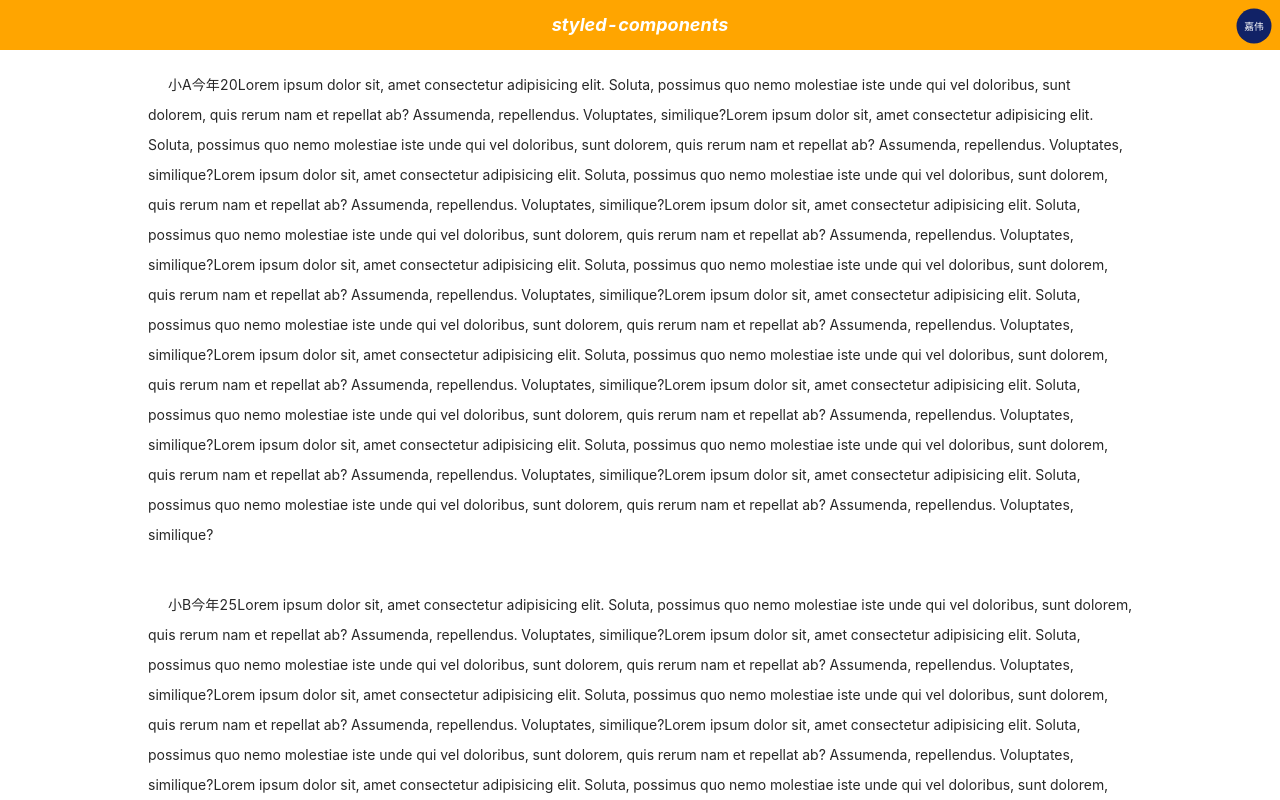
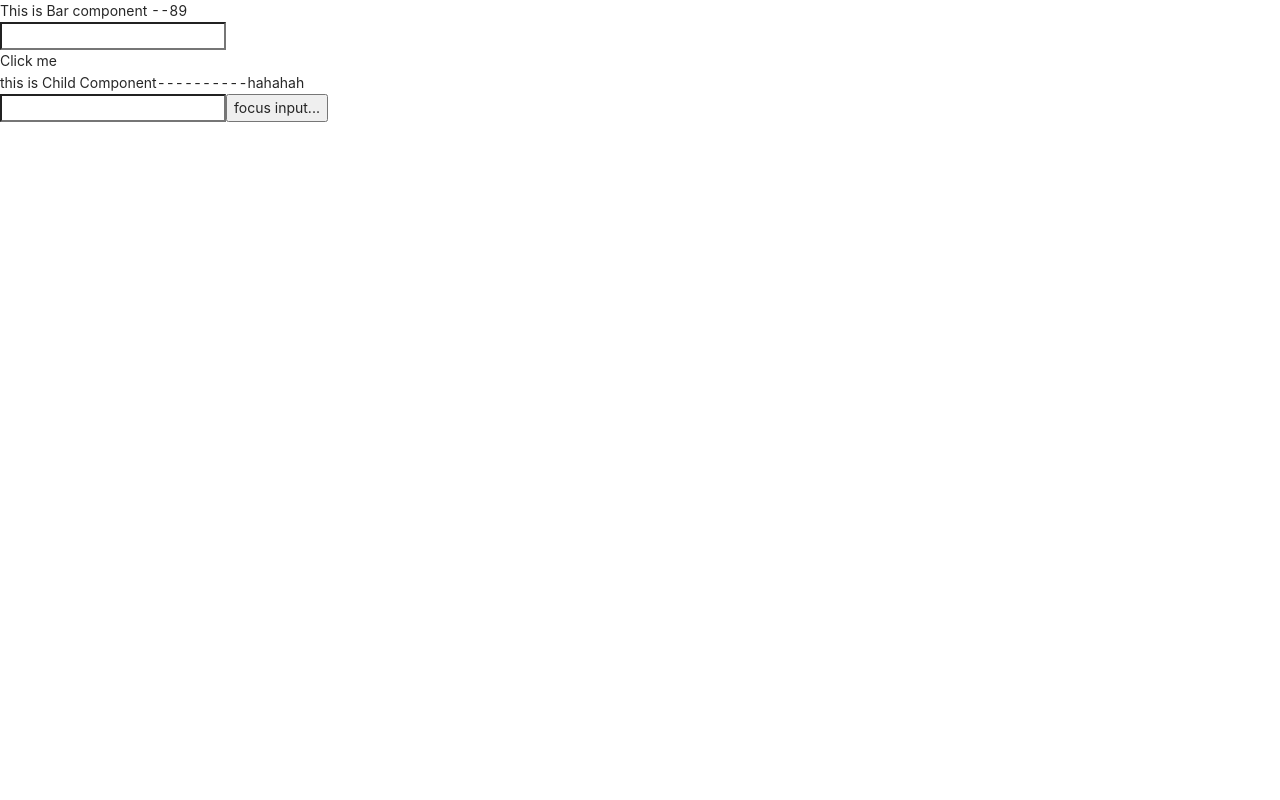
Before and after one commit to weishaodaren/Magellan, a React app: page / in a window 1280 px wide. Shown: the top 800 px of the page. Built offline with nearby package versions, Linux system fonts and the light colour scheme.

Commit message:
hooks share

```diff
--- /dev/null
+++ b/src/component/Hooks/useContext.tsx
@@ -0,0 +1,20 @@
+/*
+    设计目的： context 设计目的是为共享那些被认为对于一个组件树而言是“全局”的数据。
+    使用场景： context 通过组件树提供了一个传递数据的方法，从而避免了在每一个层级手动的传递 props 属性。
+    注意点： 不要仅仅为了避免在几个层级下的组件传递 props 而使用 context，它是被用于在多个层级的多个组件需要访问相同数据的情景
+*/
+
+import React, { useContext, useState } from 'react';
+import { Context as ProviderContext } from '../../pages/demo.two'
+
+
+export const Context = () => {
+    const context_ = useContext(ProviderContext)
+    const [context, setContext] = useState(context_)
+
+    return (
+        <div>
+            <h5 style={{ color: context }} onClick={() => setContext('blue')}>this is Context...{context}</h5>
+        </div>
+    )
+}
--- /dev/null
+++ b/src/component/Hooks/useEffect.tsx
@@ -0,0 +1,35 @@
+
+/*
+    useEffect 接收两个参数，没有返回值。
+
+    第一个参数为 effect 函数，该函数将在 componentDidMmount 时触发和 componentDidUpdate 时有条件触发（该添加为 useEffect 的第二个数组参数）。
+    同时该 effect 函数可以返回一个函数（returnFunction），returnFunction 将会在 componentWillUnmount 时触发和在 componentDidUpdate 时先于 effect 有条件触发（先执行 returnFuncton 再执行 effect，比如需要做定时器的清除）。
+
+    注意： 与 componentDidMount 和 componentDidUpdate 不同之处是，effect 函数触发时间为在浏览器完成渲染之后。 如果需要在渲染之前触发，需要使用 useLayoutEffect。
+    第二个参数 array 作为有条件触发情况时的条件限制：
+        如果不传，则每次 componentDidUpdate 时都会先触发 returnFunction（如果存在），再触发 effect。如果为空数组[]，componentDidUpdate 时不会触发 returnFunction 和 effect。如果只需要在指定变量变更时触发 returnFunction 和 effect，将该变量放入数组。
+*/
+
+
+
+import React, { useEffect, FC, useState } from 'react'
+//  useLayoutEffect > requestAnimationFrame > useEffect
+
+const Effect: FC<{ effectFromCousumer: number }> = ({ effectFromCousumer }) => {
+    const [state, setState] = useState(0)
+
+    // useEffect(() => {
+    //     const timer = setTimeout(() => {
+    //         setState(state + 1)
+    //     }, 1000)
+    //     return () => clearTimeout(timer)
+    // })
+
+    return (
+        <div>
+            <h1>{state}</h1>
+        </div>
+    )
+}
+
+export default Effect
--- /dev/null
+++ b/src/component/Hooks/useReducer.tsx
@@ -0,0 +1,44 @@
+/*
+    useReducer 接收三个参数，
+        第一个参数为一个 reducer 函数，
+        第二个参数是reducer的初始值，
+        第三个参数为可选参数，值为一个函数，可以用来惰性提供初始状态。这意味着我们可以使用使用一个 init 函数来计算初始状态/值，而不是显式的提供值。如果初始值可能会不一样，这会很方便，最后会用计算的值来代替初始值。
+
+        reducer 接受两个参数一个是 state 另一个是 action
+        useReducer 返回一个数组，数组中包含一个 state 和 dispath，state 是返回状态中的值，而 dispatch 是一个可以发布事件来更新 state 的函数。
+*/
+
+import React, { FC, useReducer } from 'react';
+
+const init: <T>(initalCount: T) => { count: T } = _ => { return { count: _ } }
+
+const reducer = (state: { count: number }, action: { type: string, payload: number }) => {
+    switch (action.type) {
+        case 'increment':
+            return { count: state.count + action.payload }
+        case 'decrement':
+            return { count: state.count - action.payload }
+        case 'reset':
+            return init(action.payload)
+        default:
+            throw new Error()
+    }
+}
+
+const Counter: FC<{ initalCount: number }> = ({ initalCount }): JSX.Element => {
+    const [state, dispatch] = useReducer(reducer, initalCount, init)
+    return (
+        <>
+            <div>
+                <h1>Count: {state.count}</h1>
+                <button onClick={() => dispatch({ type: 'increment', payload: 1 })}>+1</button>
+                <button onClick={() => dispatch({ type: 'decrement', payload: 1 })}>-1</button>
+                <button onClick={() => dispatch({ type: 'reset', payload: initalCount })}>reset</button>
+            </div>
+        </>
+    )
+}
+
+
+
+export default Counter
--- /dev/null
+++ b/src/component/Hooks/useRef.tsx
@@ -0,0 +1,44 @@
+/*
+    createRef 每次渲染都会返回一个新的引用
+    useRef 每次都会返回相同的引用。
+*/
+import React, { createRef, useRef, forwardRef, useImperativeHandle, useCallback } from 'react';
+
+export default function () {
+    const inputRef = createRef<HTMLInputElement>()
+    // const handleFocus = () => inputRef.current.focus()
+    const childRef = useRef<any>(null)
+
+    const thirdRef = useRef();
+    const handleClick = useCallback(() => (thirdRef as any).current.focus(), [thirdRef])
+
+    return (
+        <>
+            <input type="text" ref={inputRef} />
+            <div onClick={() => childRef.current.A()}>Click me</div>
+            <Child label={'hahahah'} ref={childRef} />
+            <FancyButton ref={thirdRef} />
+            <button onClick={handleClick}>focus input...</button>
+        </>
+    )
+}
+
+
+const Child = forwardRef((props: any, ref) => {
+    useImperativeHandle(
+        ref,
+        () => ({
+            A: () => {
+                console.log(`AAAAA`)
+            }
+        }),
+        [],
+    )
+    return (<div>this is Child Component----------{props.label}
+    </div>)
+})
+
+// 转发ref
+const FancyButton = forwardRef((props, ref: any) =>
+    <input type="text" ref={ref} />
+)
--- /dev/null
+++ b/src/component/Hooks/useState.tsx
@@ -0,0 +1,41 @@
+/*
+ 不能将 hooks 放在循环、条件语句或者嵌套方法内。react 是根据 hooks 出现顺序来记录对应状态的。
+ 只在 function 组件和自定义 hooks 中使用 hooks。命名规范：
+     useState 返回数组的第二项以 set 开头（仅作为约定）。自定义 hooks 以 use 开头（可被 lint 校验）。
+
+  useState：setState
+  useReducer：setState，同时 useState 也是该方法的封装
+  useRef: refuseImperativeHandle: 给 ref 分配特定的属性
+  useContext: context，需配合 createContext 使用
+  useMemo: 可以对 setState 的优化
+  useCallback: useMemo 的变形，对函数进行优化
+  useEffect: 类似 componentDidMount/Update, componentWillUnmount，当效果为 componentDidMount/Update 时，总是在整个更新周期的最后（页面渲染完成后）才执行useLayoutEffect: 用法与 useEffect 相同，区别在于该方法的回调会在数据更新完成后，页面渲染之前进行，该方法会阻碍页面的渲染
+  useDebugValue：用于在 React 开发者工具中显示自定义 hook 的标签
+
+*/
+
+import React, { useState } from 'react'
+
+export default function () {
+    const [count, setCount] = useState<number>(0)
+    // const [state, setState] = useState<{ [key: string]: string }>(() => { return { a: 'red', b: 'blue' } })
+
+    // React.useEffect(() => {
+    //     setState({ ...state, c: 'pink' })
+    // }, [])
+
+    return (
+        <>
+            Count:{ count}
+
+            <button onClick={() => setCount(0)}>Reset</button>
+            <button onClick={() => setCount(prevCount => prevCount + 1)}>+</button>
+            <button onClick={() => setCount(prevCount => prevCount - 1)}>-</button>
+            {/* <h1>
+                {state.a}
+                {state.b}
+                {state.c}
+            </h1> */}
+        </>
+    )
+}
--- a/src/index.tsx
+++ b/src/index.tsx
@@ -1,17 +1,20 @@
 import React from "react"
 import ReactDOM from "react-dom"
-import App from "./App"
+// import App from "./App"
+import App2 from './pages/demo.two'
+// import App3 from './pages/demo.three'
 import { DndProvider } from "react-dnd"
 import { HTML5Backend } from "react-dnd-html5-backend"
 import GlobalStyle from './global.styled'
-import { ThemeProvider } from 'styled-components'
+// import { ThemeProvider } from 'styled-components'
 import "antd/dist/antd.css"
-
 ReactDOM.render(
     <DndProvider backend={HTML5Backend}>
         {/* <ThemeProvider theme={{main:'red'}}> */}
         <GlobalStyle />
-        <App {...{ color: "#126", size: 50 }} />
+        {/* <App {...{ color: "#126", size: 50 }} /> */}
+        <App2 />
+        {/* <App3 /> */}
         {/* </ThemeProvider> */}
     </DndProvider>,
     document.getElementById("root")
--- /dev/null
+++ b/src/pages/demo.two.tsx
@@ -0,0 +1,39 @@
+import React, { createContext } from 'react';
+// import StateFC from '../component/Hooks/useState'
+// import Reducer from '../component/Hooks/useReducer'
+// import Effect from '../component/Hooks/useEffect'
+// import { Context as ContextSon } from '../component/Hooks/useContext'
+import RefFC from '../component/Hooks/useRef'
+
+const { Provider, Consumer } = createContext(99, ((prev, next) => prev + next))
+/*
+    创建一对{ Provider, Consumer }。
+    当 React 渲染 context 组件 Consumer 时，它将从组件树的上层中最接近的匹配的 Provider 读取当前的 context 值。
+    Consumer 是 Provider 提供数据的使用者。
+    如果上层的组件树没有一个匹配的 Provider，而此时你需要渲染一个 Consumer 组件，那么你可以用到 defaultValue 。这有助于在不封装它们的情况下对组件进行测试
+*/
+export const Context = createContext('red')
+
+export default function () {
+    return (
+        <Provider value={89}>
+            <>
+                {/* <StateFC /> */}
+                {/* <Reducer initalCount={0} /> */}
+
+                {/* <Consumer>
+                    {el => <Effect effectFromCousumer={el} />}
+                </Consumer> */}
+
+                {/* <Context.Provider value={'red'}>
+                    <ContextSon />
+                </Context.Provider> */}
+
+                <Bar />
+                <RefFC />
+            </>
+        </Provider>
+    )
+}
+
+const Bar = () => <Consumer>{el => <div>This is Bar component --{el}</div>}</Consumer>
```
Also changed, not shown: src/component/Hooks/store/redux.mini.ts (added, +16 -0 lines), src/pages/demo.three.tsx (added, +13 -0 lines).
